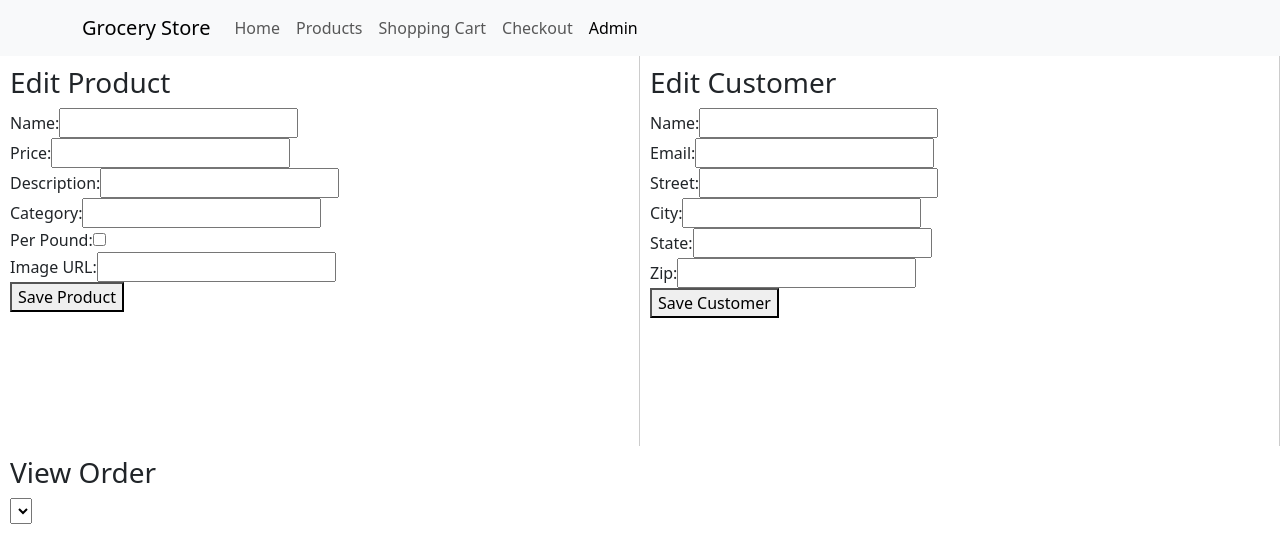
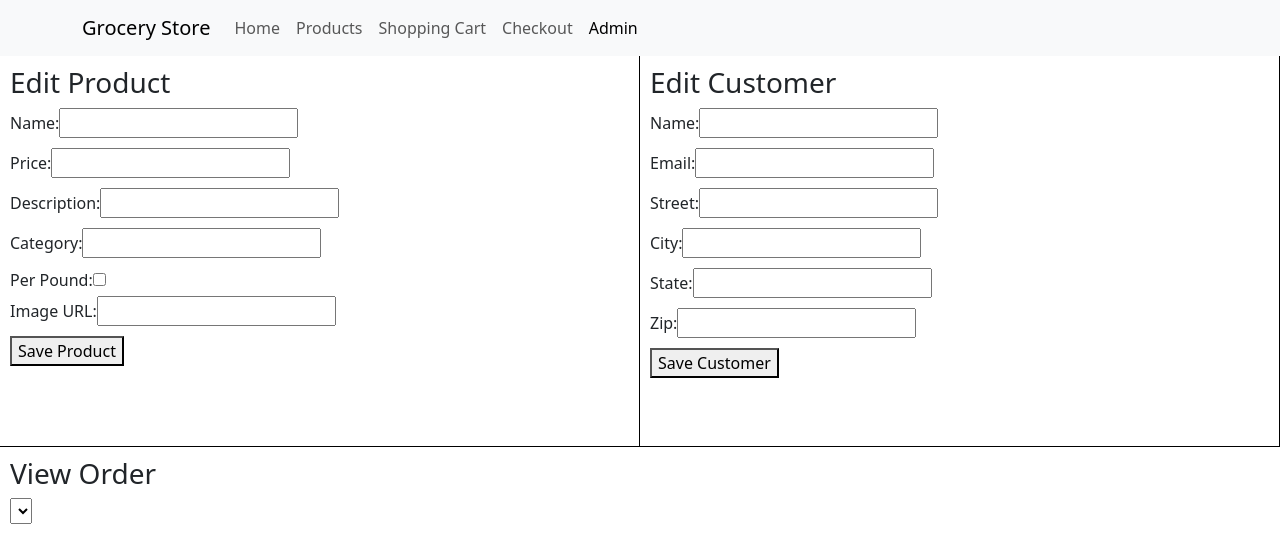
Before and after one commit to ZachFinley/store_alpha, a React (Create React App) app: page /admin in a window 1280 px wide. Shown: the top 552 px of the page. Built offline with nearby package versions, Linux system fonts and the light colour scheme.

Commit message:
Admin style improvements

```diff
--- a/src/Components/CustomerPanel.jsx
+++ b/src/Components/CustomerPanel.jsx
@@ -1,5 +1,5 @@
 import React, { useState } from 'react';
-
+import '../styles/CustomerPanel.css';
 const CustomerPanel = () => {
   const [customer, setCustomer] = useState({
     name: '',
--- a/src/Components/ProductPanel.jsx
+++ b/src/Components/ProductPanel.jsx
@@ -1,5 +1,5 @@
 import React, { useState } from 'react';
-
+import '../styles/ProductPanel.css';
 const ProductPanel = () => {
   const [product, setProduct] = useState({
     name: '',
--- a/src/pages/AdminPage.jsx
+++ b/src/pages/AdminPage.jsx
@@ -1,23 +1,25 @@
 import React from 'react';
+import '../styles/AdminPage.css';
 import ProductPanel from '../Components/ProductPanel';
 import CustomerPanel from '../Components/CustomerPanel';
 import OrderPanel from '../Components/OrderPanel.jsx';
 
 const AdminPage = () => {
   return (
-    <div style={{ display: 'flex', flexDirection: 'column', height: '100vh' }}>
-      <div style={{ display: 'flex', flex: 1 }}>
-        <div style={{ flex: 1, padding: '10px', borderRight: '1px solid #ccc' }}>
+    <div class="admin">
+      <div class="panels">
+        <div class="colPanels">
           <ProductPanel />
         </div>
-        <div style={{ flex: 1, padding: '10px', borderRight: '1px solid #ccc' }}>
+        <div class="colPanels">
           <CustomerPanel />
         </div>
       </div>
-      <div style={{ flex: 1, padding: '10px' }}>
+      <div class="bottomPanel">
         <OrderPanel />
       </div>
     </div>
+
   );
 };
 
--- a/src/styles/AdminPage.css
+++ b/src/styles/AdminPage.css
@@ -1,28 +1,22 @@
- .Left {
-    float: left;
-    height: 67%;
-    border: 1px solid black;
-    width: 50%;
-  }
+.admin {
+  display: flex;
+  flex-direction: column;
+  height: 100vh;
+}
 
-  .Right {
-    float: right;
-    height: 67%;
-    border: 1px solid black;
-    width: 50%;
-  }
-  .Bottom {
-    float: bottom;
-    border: 1px solid black;
-  }
-  .AdminLeftPanel-header {
-    min-height: 67vh;
-    display: flex;
-    flex-direction: column;
-    align-items: center;
-    justify-content: top;
-  }
-  .AdminBottomPanel-header {
-    align-items: center;
-    justify-content: top;
-  }
+.panels {
+  display: flex;
+  flex: 1;
+}
+
+.colPanels {
+  flex: 1;
+  padding: 10px;
+  border-right: 1px solid black;
+}
+
+.bottomPanel {
+  flex: 1;
+  padding: 10px;
+  border-top: 1px solid black;
+}
--- /dev/null
+++ b/src/styles/CustomerPanel.css
@@ -0,0 +1,3 @@
+input {
+    margin-bottom: 10px;
+}
--- /dev/null
+++ b/src/styles/ProductPanel.css
@@ -0,0 +1,3 @@
+input {
+    margin-bottom: 10px;
+}
```
Also changed, not shown: src/styles/OrderPanel.css (added).
